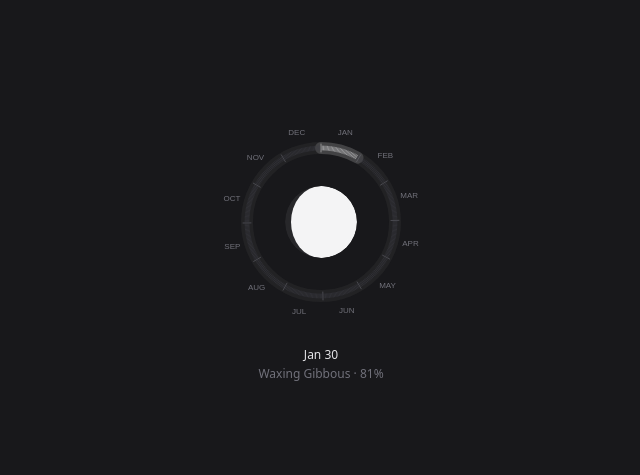
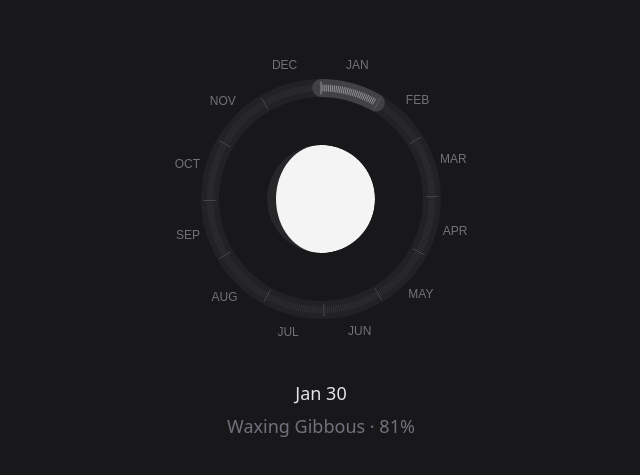
Before and after one commit to devanshibrower/yonder, a Next.js app: page /experiments/moon in a window 1280 px wide. Shown: the part 143-618 px from the top of the page, without its empty margins (319-959 px from the left). Built offline with nearby package versions, Linux system fonts and the light colour scheme.

Commit message:
Enlarge moon experiment component

```diff
--- a/src/components/ui/MoonCanvas.tsx
+++ b/src/components/ui/MoonCanvas.tsx
@@ -56,10 +56,10 @@ const moonPhases = {
 } as const;
 
 //canvas consttants
-const CANVAS_SIZE = 240;
+const CANVAS_SIZE = 360;
 const CENTER = CANVAS_SIZE / 2;
-const MOON_RADIUS = 36;
-const RING_RADIUS = 74;
+const MOON_RADIUS = 54;
+const RING_RADIUS = 111;
 
 //--Month start dates
 const MonthStartDates = [
@@ -293,7 +293,7 @@ export default function LunarCalendar() {
     ctx.beginPath();
     ctx.arc(CENTER, CENTER, RING_RADIUS, 0, Math.PI * 2);
     ctx.strokeStyle = "rgba(75, 75, 75, 0.2)";
-    ctx.lineWidth = 12;
+    ctx.lineWidth = 18;
     ctx.stroke();
 
     // Draw progress arc on top
@@ -302,7 +302,7 @@ export default function LunarCalendar() {
     const endAngle = -Math.PI / 2 + (selectedDay / 365) * Math.PI * 2;
     ctx.arc(CENTER, CENTER, RING_RADIUS, startAngle, endAngle);
     ctx.strokeStyle = "rgba(244, 244, 245, 0.15)";
-    ctx.lineWidth = 12;
+    ctx.lineWidth = 18;
     ctx.lineCap = "round";
     ctx.stroke();
 
@@ -315,11 +315,11 @@ export default function LunarCalendar() {
       const isMonthStart = MonthStartDates.includes(day);
       const isInProgress = day <= selectedDay; //is this day within the progress range
       const tickInner = isMonthStart
-        ? RING_RADIUS - 4
-        : RING_RADIUS - 2; // longer markers for month starts
+        ? RING_RADIUS - 6
+        : RING_RADIUS - 3; // longer markers for month starts
       const tickOuter = isMonthStart
-        ? RING_RADIUS + 4
-        : RING_RADIUS + 2; // longer markers for month starts
+        ? RING_RADIUS + 6
+        : RING_RADIUS + 3; // longer markers for month starts
 
       //calculate position of marker on the ring (angle)
       const angle = -Math.PI / 2 + ((day - 1) / 365) * (Math.PI * 2);
@@ -346,7 +346,7 @@ export default function LunarCalendar() {
     }
 
     // Draw month labels
-    ctx.font = "8px sans-serif";
+    ctx.font = "12px sans-serif";
     ctx.fillStyle = colors.secondaryMarkers;
     ctx.textAlign = "center";
     ctx.textBaseline = "middle";
@@ -355,7 +355,7 @@ export default function LunarCalendar() {
       const midDay =
         (MonthStartDates[i] + MonthStartDates[i + 1]) / 2;
       const angle = -Math.PI / 2 + ((midDay - 1) / 365) * Math.PI * 2;
-      const labelRadius = RING_RADIUS + 18;
+      const labelRadius = RING_RADIUS + 27;
       const x = CENTER + Math.cos(angle) * labelRadius;
       const y = CENTER + Math.sin(angle) * labelRadius;
       ctx.fillText(name.toUpperCase(), x, y);
@@ -463,18 +463,18 @@ export default function LunarCalendar() {
             }
           }}
           placeholder="Mar 15 or 3/15"
-          className={`w-24 border-0 bg-transparent text-center font-sans text-xs outline-none ${
+          className={`w-36 border-0 bg-transparent text-center font-sans text-lg outline-none ${
             hasError ? "text-red-500" : "text-zinc-200"
           } ${isEditing ? "border-b border-zinc-600" : "border-b border-transparent"}`}
         />
-        <div className="font-sans text-xs text-zinc-500">
+        <div className="mt-1 font-sans text-lg text-zinc-500">
           {displayPhaseName} ·{" "}
           {Math.round(getIllumination(displayPhase) * 100)}%
         </div>
         <button
           onClick={() => setSelectedDay(dayOfYear)}
           disabled={selectedDay === dayOfYear}
-          className={`mt-2 rounded-sm border border-zinc-700 px-3 py-0.5 font-sans text-xs transition-opacity ${
+          className={`mt-3 min-h-11 rounded-lg border border-zinc-700 px-5 py-1 font-sans text-lg transition-opacity ${
             selectedDay === dayOfYear
               ? "cursor-default opacity-0"
               : "cursor-pointer text-zinc-500 opacity-100 hover:border-zinc-400 hover:text-zinc-200"
```
